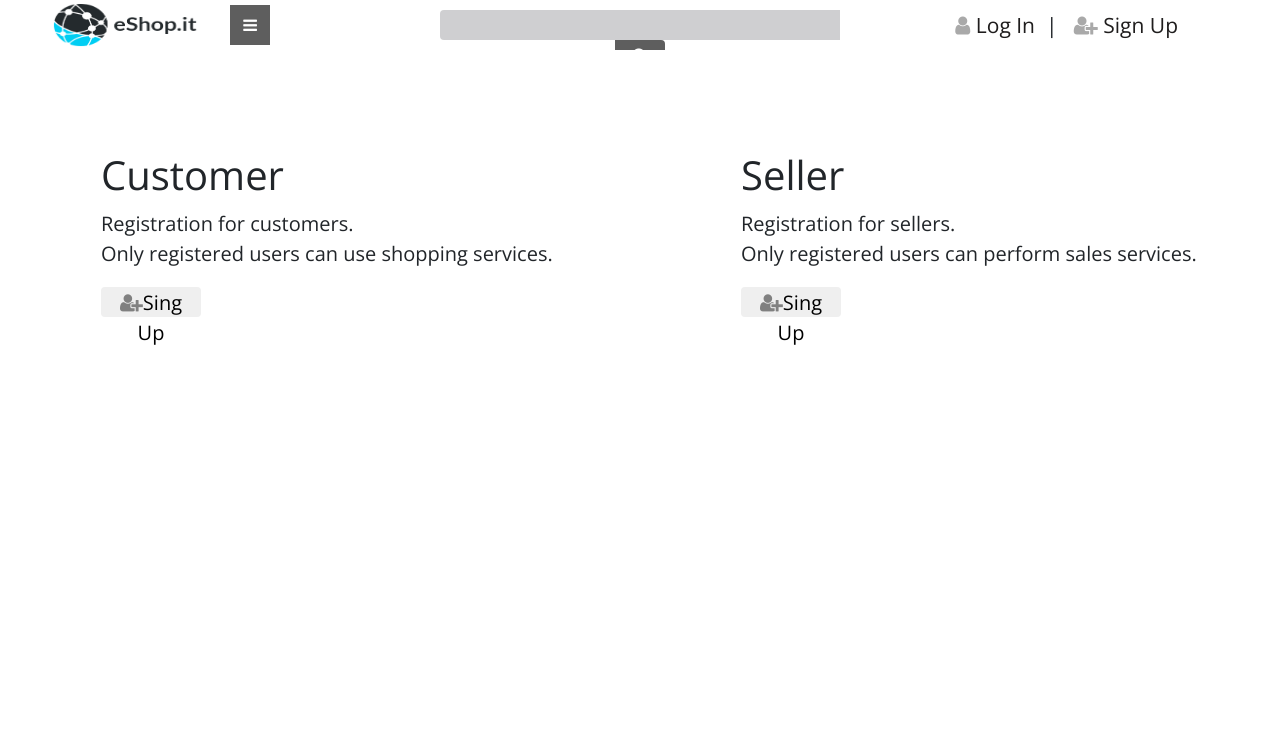
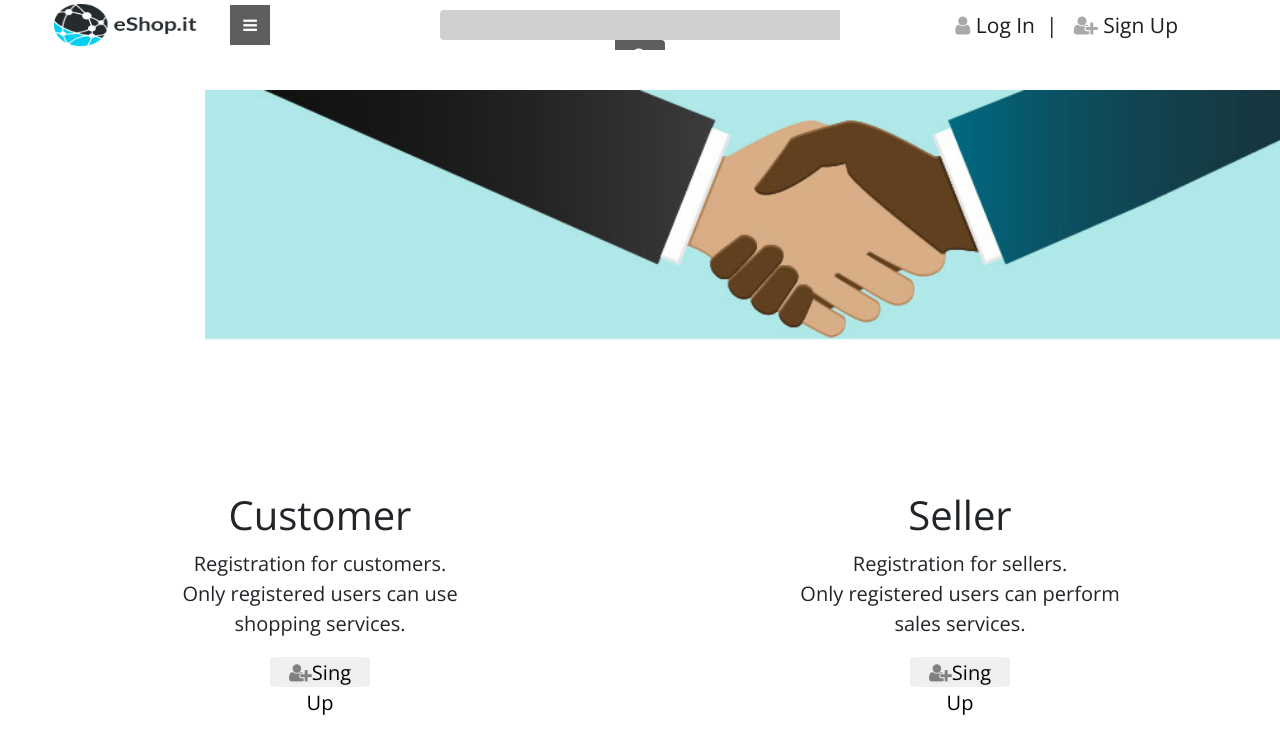
Before and after one commit to mrivanovic/OnlineShop, a CodeIgniter app: page /OnlineShop/Category/SignUp in a window 1280 px wide. Shown: the top 754 px of the page. Run offline with CodeIgniter, Linux system fonts and the light colour scheme.

Commit message:
shakeHands

```diff
--- a/CSS/style.css
+++ b/CSS/style.css
@@ -118,6 +118,8 @@ a {
     width: 100%;
     bottom: 0;
     overflow-y: auto;
+    left: 0;
+    right: 0;
 }
 #content h2 {
     padding: 0;
@@ -278,13 +280,14 @@ a {
     width: 100%;
     height: 100%;
     overflow: hidden;
-    margin: 100px;
 }
 #SignUp > .kupci {
     width: calc(100% / 2);
     height: 100%;
     float: left;
     font-size: 20px;
+    text-align: center;
+    padding: 150px;
 }
 #SignUp > .kupci button {
     border: none;
@@ -305,6 +308,8 @@ a {
     height: 100%;
     float: left;
     font-size: 20px;
+    text-align: center;
+    padding: 150px;
 }
 #SignUp > .prodavci table {
     margin-left: 0;
@@ -929,3 +934,13 @@ a {
 .buyButton:hover {
     border: 1px solid grey;
 }
+.shakingHands {
+    width: 100%;
+    height: 250px;
+    margin-top: 40px;
+}
+.shake {
+    padding-left: 16%;
+    padding-right: 16%;
+    min-width: 75%;
+}
--- a/application/views/signUp.php
+++ b/application/views/signUp.php
@@ -1,4 +1,7 @@
 <div id="SignUp">
+    <div class="shakingHands">
+        <img  class="shake" src="../img/shaking2.jpg" style="min-width: 75%; min-height: 100%;"/>
+    </div>
     <div class="kupci">
         <table>
             <tr>
```
Also changed, not shown: application/views/productSpec.php (added, +11 -0 lines), application/views/sellerMessage.php (added, +24 -0 lines), application/views/vezba.php (added, +56 -0 lines), img/Laptop.png (added), img/heart.svg (added), img/heart1.png (added), img/heartempty.png (added), img/heartfull.png (added), img/shaking1.jpg (added), img/shaking2.jpg (added), img/shaking3.png (added), img/uploads/1527502179_email.png (added), img/uploads/1527502201_slika.png (added).
